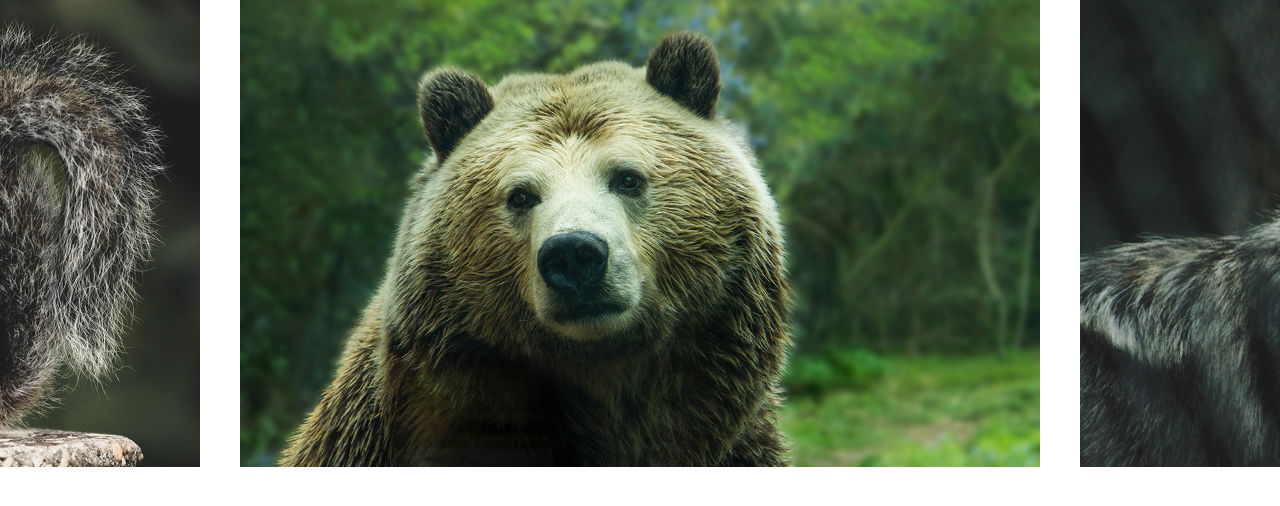
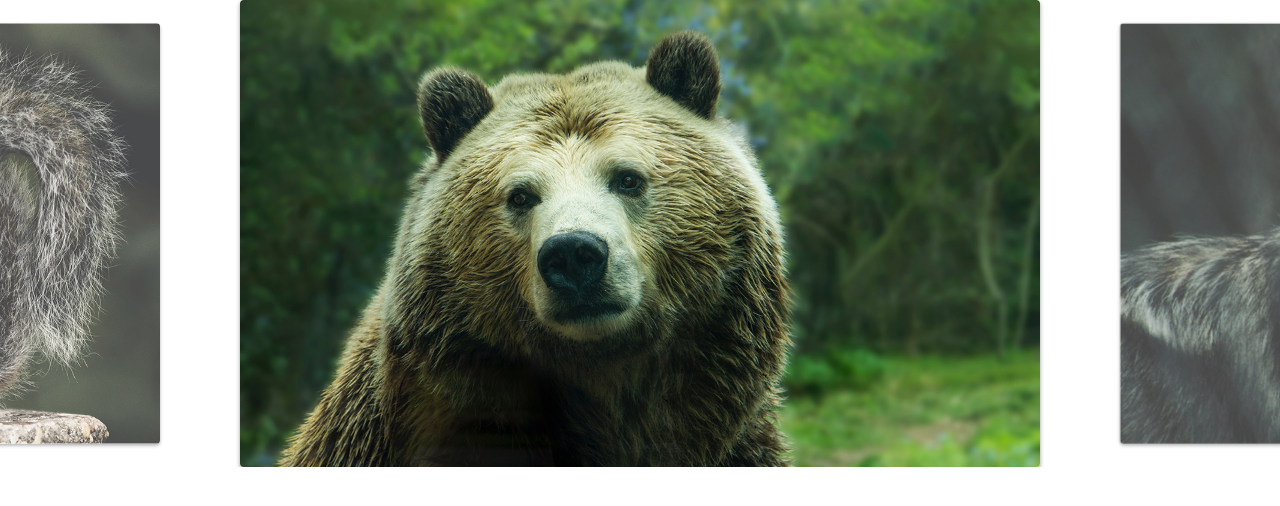
Before and after one commit to Andre-Inacio-VS/slide-animais, a plain HTML site: page index.html in a window 1280 px wide. Drawn offline with Linux system fonts and the light colour scheme.

Commit message:
feat Slide: adicionando ativacao do item em evidencia e resize da tela

```diff
--- a/css/style.css
+++ b/css/style.css
@@ -21,9 +21,26 @@ img {
   display: flex;
 }
 
+.slide:hover {
+  will-change: transform;
+}
+
 .slide li {
   flex-shrink: 0;
   width: 80vw;
   max-width: 800px;
   margin: 0 20px;
+
+  border-radius: 4px;
+  overflow: hidden;
+  box-shadow: 0 2px 4px rgba(0, 0, 0, 0.4);
+
+  opacity: 0.8;
+  transform: scale(0.9);
+  transition: 0.4s;
 }
+
+.slide li.ativo {
+  opacity: 1;
+  transform: scale(1);
+}
--- a/js/slide.js
+++ b/js/slide.js
@@ -1,3 +1,5 @@
+import debounce from "./debounce.js"
+
 export default class Slide {
     constructor(slide, wrapper) {
         this.slide = document.querySelector(slide)
@@ -7,6 +9,7 @@ export default class Slide {
             startX: 0,
             movement: 0,
         }
+        this.activeClass = 'ativo'
     }
 
     transition(active) {
@@ -68,12 +71,6 @@ export default class Slide {
         this.wrapper.addEventListener('touchend', this.onEnd)
     }
 
-    bindEvents() {
-        this.onStart = this.onStart.bind(this)
-        this.onMove = this.onMove.bind(this)
-        this.onEnd = this.onEnd.bind(this)
-    }
-
     slidePosition(slide) {
         const margin = (this.wrapper.offsetWidth - slide.offsetWidth) / 2
         return -(slide.offsetLeft - margin)
@@ -103,6 +100,12 @@ export default class Slide {
         this.moveSlide(activeSlide.position)
         this.slideIndexNav(index)
         this.dist.finalPosition = activeSlide.position
+        this.changeActiveClass()
+    }
+
+    changeActiveClass() {
+        this.slideArray.forEach((item) => item.element.classList.remove(this.activeClass))
+        this.slideArray[this.index.active].element.classList.add(this.activeClass)
     }
 
     activePrevSlide() {
@@ -117,11 +120,31 @@ export default class Slide {
         }
     }
 
+    onResize() {
+        setTimeout(() => {
+            this.slidesConfig()
+            this.changeSlide(this.index.active)
+        }, 1000);
+    }
+
+    addResizeEvent() {
+        window.addEventListener('resize', this.onResize)
+    }
+
+    bindEvents() {
+        this.onStart = this.onStart.bind(this)
+        this.onMove = this.onMove.bind(this)
+        this.onEnd = this.onEnd.bind(this)
+
+        this.onResize = debounce(this.onResize.bind(this), 200)
+    }
+
     init() {
         this.bindEvents();
         this.transition(true)
         this.addSlideEvents();
         this.slidesConfig();
+        this.addResizeEvent()
         return this
     }
 }
```
